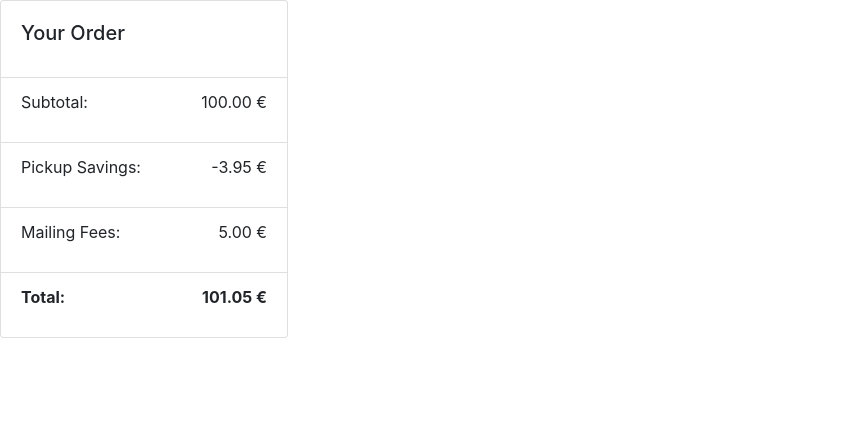
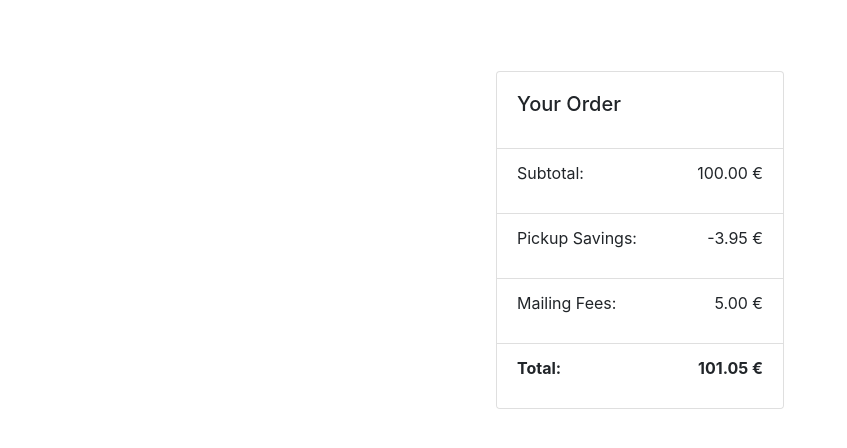
Before and after one commit to miku86/shopping-cart, a React (Create React App) app: page / in a window 1280 px wide. Shown: the top 448 px of the page, without its empty margins (0-847 px from the left). Built offline with nearby package versions, Linux system fonts and the light colour scheme.

Commit message:
add styling for app in root

```diff
--- a/src/index.css
+++ b/src/index.css
@@ -1,14 +1,22 @@
 body {
   margin: 0;
   padding: 0;
-  font-family: -apple-system, BlinkMacSystemFont, "Segoe UI", "Roboto", "Oxygen",
-    "Ubuntu", "Cantarell", "Fira Sans", "Droid Sans", "Helvetica Neue",
+  font-family: -apple-system, BlinkMacSystemFont, 'Segoe UI', 'Roboto', 'Oxygen',
+    'Ubuntu', 'Cantarell', 'Fira Sans', 'Droid Sans', 'Helvetica Neue',
     sans-serif;
   -webkit-font-smoothing: antialiased;
   -moz-osx-font-smoothing: grayscale;
 }
 
+#root {
+  height: 60vh;
+  width: 100vw;
+  display: flex;
+  justify-content: center;
+  align-items: center;
+}
+
 code {
-  font-family: source-code-pro, Menlo, Monaco, Consolas, "Courier New",
+  font-family: source-code-pro, Menlo, Monaco, Consolas, 'Courier New',
     monospace;
 }
```
